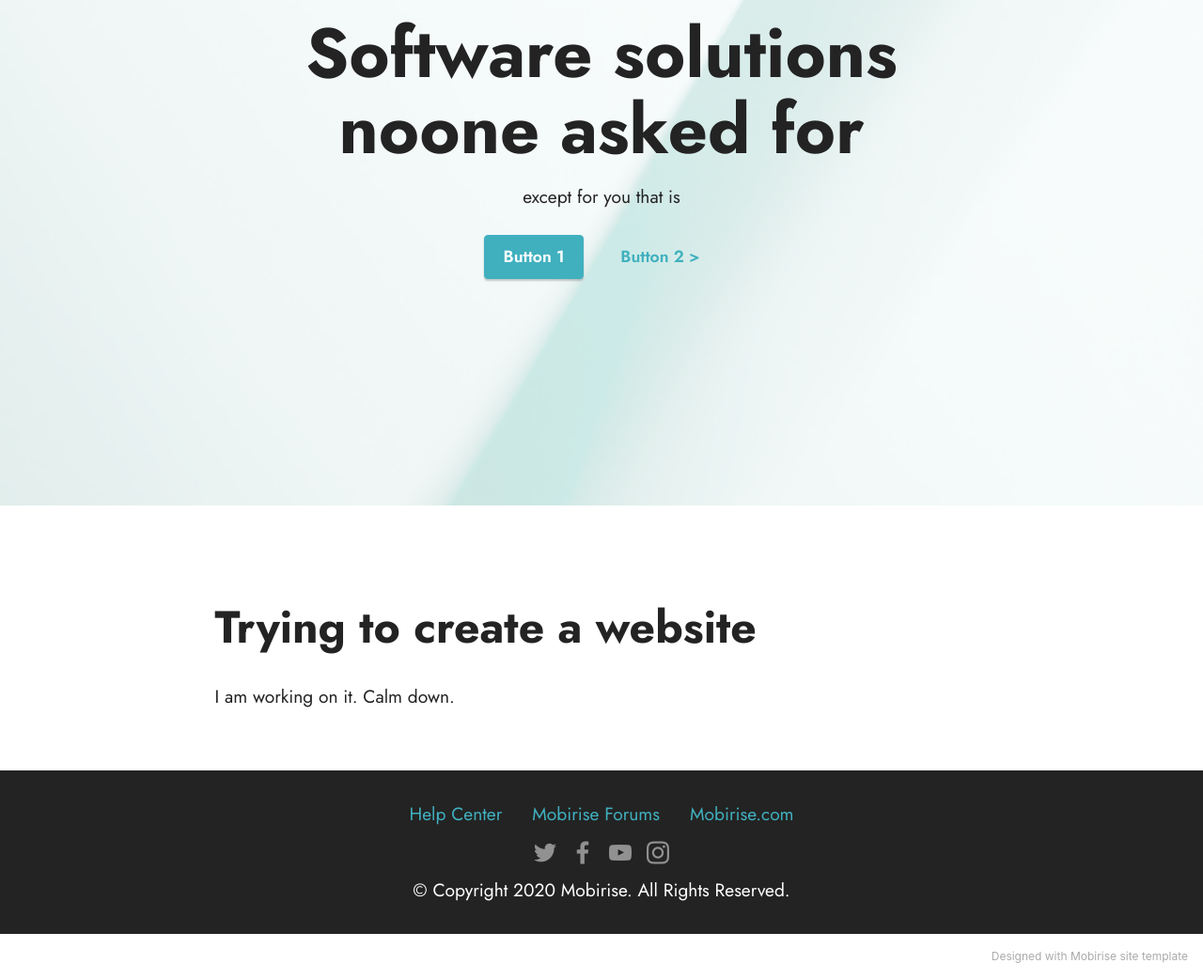
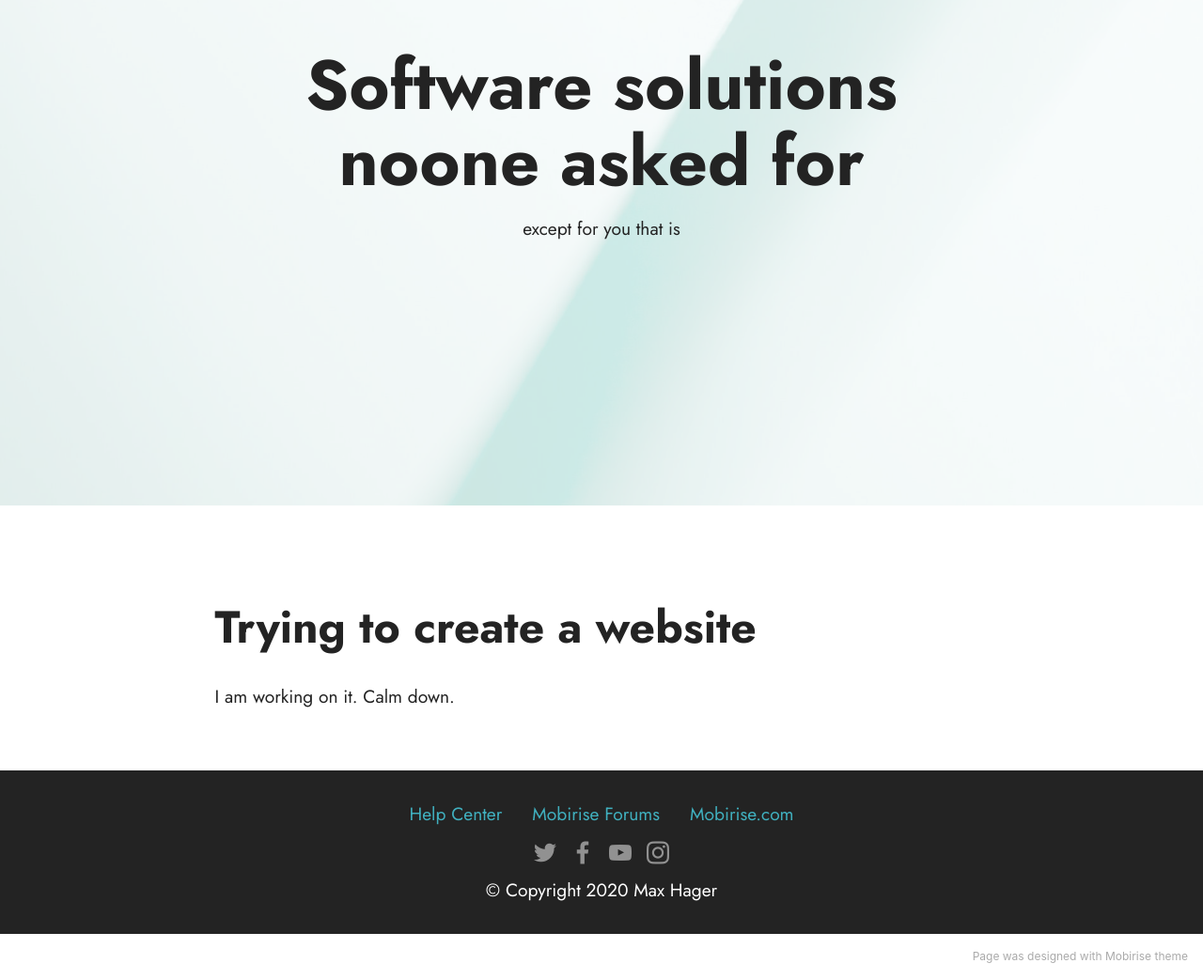
Before and after one commit to HiWiSciFi/HiWiSciFi.github.io, a plain HTML site: page index.html in a window 1280 px wide. Shown: the part 298-1340 px from the top of the page at 94% size. Drawn offline with Linux system fonts and the light colour scheme.

Commit message:
Copyright changed

```diff
--- a/index.html
+++ b/index.html
@@ -48,7 +48,7 @@
             </button>
             <div class="collapse navbar-collapse" id="navbarSupportedContent">
                 <ul class="navbar-nav nav-dropdown nav-right" data-app-modern-menu="true"><li class="nav-item"><a class="nav-link link text-black text-primary display-4" href="index.html">Home</a></li>
-                    <li class="nav-item dropdown open"><a class="nav-link link text-black dropdown-toggle display-4" href="#" data-toggle="dropdown-submenu" aria-expanded="true">
+                    <li class="nav-item dropdown"><a class="nav-link link text-black dropdown-toggle display-4" href="#" data-toggle="dropdown-submenu" aria-expanded="false">
                             Desktop Apps<br></a><div class="dropdown-menu"><a class="text-black dropdown-item text-primary display-4" href="bfe.html">BFE<br></a></div></li><li class="nav-item"><a class="nav-link link text-black text-primary display-4" href="index.html" aria-expanded="false">
                             Games<br></a></li></ul>
 
@@ -71,7 +71,7 @@
                 <h1 class="mbr-section-title mbr-fonts-style mb-3 display-1"><strong>Software solutions noone asked for</strong></h1>
 
                 <p class="mbr-text mbr-fonts-style display-7">except for you that is</p>
-                <div class="mbr-section-btn mt-3"><a class="btn btn-success display-4" href="https://mobirise.com">Button 1</a> <a class="btn btn-success-outline display-4" href="https://mobirise.com">Button 2 &gt;</a></div>
+
             </div>
         </div>
     </div>
@@ -135,12 +135,11 @@
             </div>
             <div class="row row-copirayt">
                 <p class="mbr-text mb-0 mbr-fonts-style mbr-white align-center display-7">
-                    © Copyright 2020 Mobirise. All Rights Reserved.
-                </p>
+                    © Copyright 2020 Max Hager</p>
             </div>
         </div>
     </div>
-</section><section style="background-color: #fff; font-family: -apple-system, BlinkMacSystemFont, 'Segoe UI', 'Roboto', 'Helvetica Neue', Arial, sans-serif; color:#aaa; font-size:12px; padding: 0; align-items: center; display: flex;"><a href="https://mobirise.site/s" style="flex: 1 1; height: 3rem; padding-left: 1rem;"></a><p style="flex: 0 0 auto; margin:0; padding-right:1rem;">Designed with Mobirise <a href="https://mobirise.site/u" style="color:#aaa;">site</a> template</p></section><script src="assets/web/assets/jquery/jquery.min.js"></script>  <script src="assets/popper/popper.min.js"></script>  <script src="assets/tether/tether.min.js"></script>  <script src="assets/bootstrap/js/bootstrap.min.js"></script>  <script src="assets/smoothscroll/smooth-scroll.js"></script>  <script src="assets/parallax/jarallax.min.js"></script>  <script src="assets/dropdown/js/nav-dropdown.js"></script>  <script src="assets/dropdown/js/navbar-dropdown.js"></script>  <script src="assets/touchswipe/jquery.touch-swipe.min.js"></script>  <script src="assets/theme/js/script.js"></script>
+</section><section style="background-color: #fff; font-family: -apple-system, BlinkMacSystemFont, 'Segoe UI', 'Roboto', 'Helvetica Neue', Arial, sans-serif; color:#aaa; font-size:12px; padding: 0; align-items: center; display: flex;"><a href="https://mobirise.site/u" style="flex: 1 1; height: 3rem; padding-left: 1rem;"></a><p style="flex: 0 0 auto; margin:0; padding-right:1rem;"><a href="https://mobirise.site/s" style="color:#aaa;">Page</a> was designed with Mobirise theme</p></section><script src="assets/web/assets/jquery/jquery.min.js"></script>  <script src="assets/popper/popper.min.js"></script>  <script src="assets/tether/tether.min.js"></script>  <script src="assets/bootstrap/js/bootstrap.min.js"></script>  <script src="assets/smoothscroll/smooth-scroll.js"></script>  <script src="assets/parallax/jarallax.min.js"></script>  <script src="assets/dropdown/js/nav-dropdown.js"></script>  <script src="assets/dropdown/js/navbar-dropdown.js"></script>  <script src="assets/touchswipe/jquery.touch-swipe.min.js"></script>  <script src="assets/theme/js/script.js"></script>
 
 
 </body>
```
Also changed, not shown: bfe.html (+3 -4 lines), 1 other file.
